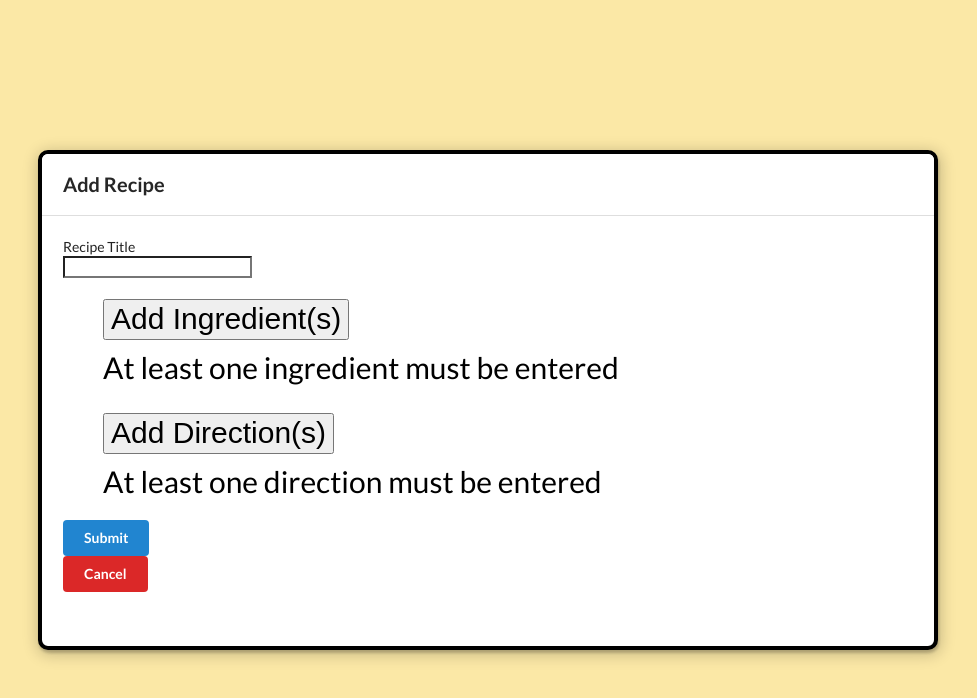
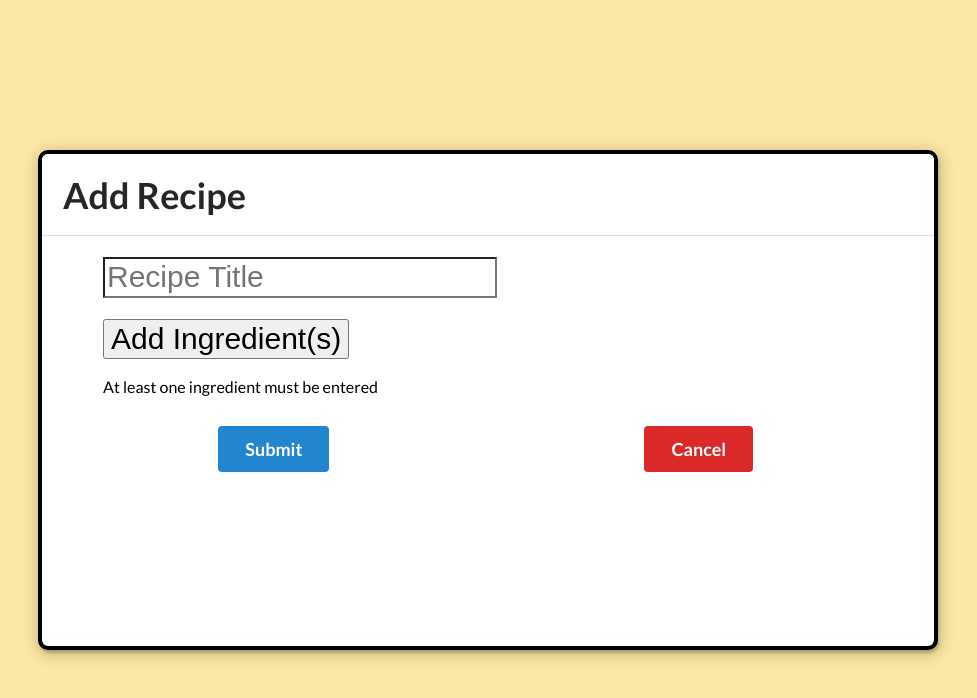
Before and after one commit to tengen14/Recipe-Box, a React (Create React App) app in the folder client/: page /recipes/new in a window 1280 px wide. Shown: the top 698 px of the page, without its empty margins (152-1129 px from the left). Built offline with nearby package versions, Linux system fonts and the light colour scheme; a web font is replaced by a local one.

Commit message:
Format Ingredient form data with flexbox

```diff
--- a/client/src/components/recipes/RecipeForm.js
+++ b/client/src/components/recipes/RecipeForm.js
@@ -5,15 +5,43 @@ import history from "../../history";
 class RecipeForm extends React.Component {
   renderField = ({ input, label, type, meta: { touched, error } }) => {
     return (
-      <div>
+      <React.Fragment>
         <label>{label}</label>
-        <div>
         <input {...input} type={type} placeholder={label} />
         {touched && error && <span>{error}</span>}
-        </div>
-      </div>
+      </React.Fragment>
     );
   };
+
+  // renderIngredients = ({ fields, meta: { error } }) => {
+  //   return (
+  //     <ul className="custom-field-array-container">
+  //       <li>
+  //         <button type="button" onClick={() => fields.push()}>
+  //           Add {!fields.length ? "Ingredient(s)" : "Another Ingredient"}
+  //         </button>
+  //       </li>
+  //       {fields.map((ingredient, index) => (
+  //         <li key={index} className="field-array-item">
+  //           <button
+  //             type="button"
+  //             title="Remove Ingredient"
+  //             onClick={() => fields.remove(index)}
+  //           >
+  //             <i class="fas fa-trash-alt"></i>
+  //           </button>
+  //           <Field
+  //             name={ingredient}
+  //             type="text"
+  //             component={this.renderField}
+  //             label={`Ingredient #${index + 1}`}
+  //           />
+  //         </li>
+  //       ))}
+  //       {error && <li className="error">{error}</li>}
+  //     </ul>
+  //   );
+  // };
 
   renderIngredients = ({ fields, meta: { error } }) => {
     return (
@@ -24,50 +52,21 @@ class RecipeForm extends React.Component {
           </button>
         </li>
         {fields.map((ingredient, index) => (
-          <li key={index} className="field-array-item">
-            <button
-              type="button"
-              title="Remove Ingredient"
-              onClick={() => fields.remove(index)}
+          <li
+            key={index}
+            className="ingredient-form-value field-array-item"
           >
-              &times;
-            </button>
             <Field
               name={ingredient}
               type="text"
               component={this.renderField}
               label={`Ingredient #${index + 1}`}
             />
-          </li>
-        ))}
-        {error && <li className="error">{error}</li>}
-      </ul>
-    );
-  };
-
-  renderDirections = ({ fields, meta: { error } }) => {
-    return (
-      <ul className="custom-field-array-container">
-        <li>
-          <button type="button" onClick={() => fields.push()}>
-            Add {!fields.length ? "Direction(s)" : "Another Direction"}
-          </button>
-        </li>
-        {fields.map((direction, index) => (
-          <li key={index} className="field-array-item">
-            <button
-              type="button"
-              title="Remove Direction"
+            <i
+              title="Remove Ingredient"
               onClick={() => fields.remove(index)}
-            >
-              &times;
-            </button>
-            <Field
-              name={direction}
-              type="text"
-              component={this.renderField}
-              label={`Direction #${index + 1}`}
-            />
+              className="fas fa-trash-alt"
+            ></i>
           </li>
         ))}
         {error && <li className="error">{error}</li>}
@@ -83,18 +82,26 @@ class RecipeForm extends React.Component {
     return (
       <div>
         <form onSubmit={this.props.handleSubmit(this.onSubmit)}>
-          <label>Recipe Title</label>
+          <div id="title-form">
             <Field
+              id="title-form"
               name="title"
               component={this.renderField}
               type="text"
-            placeholder="Recipe Title"
+              label="Recipe Title"
             />
+          </div>
           <FieldArray name="ingredients" component={this.renderIngredients} />
-          <FieldArray name="directions" component={this.renderDirections} />
-          <button className="ui button primary">Submit</button>
+          <div id="form-buttons">
+            <button className="ui button primary big">Submit</button>
+            <button
+              className="ui button negative big"
+              onClick={() => history.goBack()}
+            >
+              Cancel
+            </button>
+          </div>
         </form>
-        <button className="ui button negative" onClick={() => history.goBack()} >Cancel</button>
       </div>
     );
   }
@@ -104,7 +111,7 @@ const validate = values => {
   const errors = {};
 
   if (!values.title) {
-    errors.title = "Required";
+    errors.title = "! Required";
   }
 
   if (!values.ingredients || !values.ingredients.length) {
@@ -113,7 +120,7 @@ const validate = values => {
     const ingredientArrayErrors = [];
     values.ingredients.forEach((ingredient, index) => {
       if (!ingredient || !ingredient.length) {
-        ingredientArrayErrors[index] = "Required";
+        ingredientArrayErrors[index] = "! Required";
       }
     });
     if (ingredientArrayErrors.length) {
@@ -127,7 +134,7 @@ const validate = values => {
     const directionArrayErrors = [];
     values.directions.forEach((direction, index) => {
       if (!direction || !direction.length) {
-        directionArrayErrors[index] = "Required";
+        directionArrayErrors[index] = "! Required";
       }
     });
     if (directionArrayErrors.length) {
--- a/client/src/form.css
+++ b/client/src/form.css
@@ -1,4 +1,8 @@
 /* MODAL STYLES */
+
+.header {
+  font-size: 36px !important;
+}
 
 .ui.dimmer {
   background-color: #fbe8a6;
@@ -20,3 +24,72 @@ div.ui.standard.modal.visible.active {
 ul.custom-field-array-container {
   list-style: none;
 }
+
+li.error {
+  font-size: 16px;
+}
+
+form {
+  width: 100%;
+}
+
+#title-form {
+  display: flex;
+  justify-content: start;
+  padding-left: 40px;
+}
+
+label {
+  font-size: 16px;
+  display: none;
+}
+
+input {
+  font-size: 30px;
+}
+
+.ingredient-form-value {
+  display: flex;
+  padding-top: 20px;
+}
+
+i.fas.fa-trash-alt {
+  color: white;
+  background-color: red;
+  padding: 7px;
+  border-top-left-radius: 10px;
+  border-bottom-left-radius: 10px;
+}
+
+i.fas.fa-trash-alt:hover {
+  color: #c9c9c9;
+}
+
+span {
+  color: #c70000;
+  font-size: 24px;
+  font-weight: bold;
+  padding-left: 10px;
+}
+
+li > i {
+  order: 1;
+}
+
+li > input {
+  order: 2;
+}
+
+li > span {
+  order: 3;
+}
+
+li > input {
+    font-size: 24px;
+    width: 65%;
+}
+
+#form-buttons {
+  display: flex;
+  justify-content: space-around;
+}
```
Also changed, not shown: 1 other file (tests, documents, lock files or other folders). Lines whose indentation alone changed are shown as unchanged.
